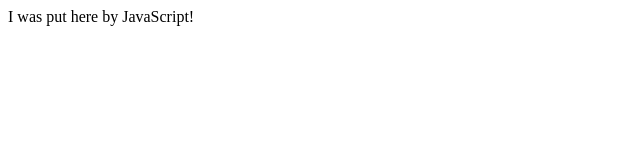
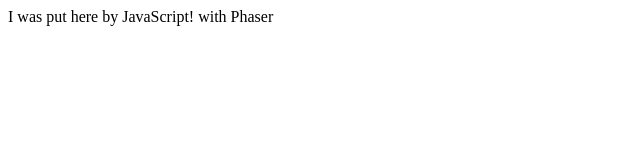
Before and after one commit to Haroonabdulrazaq/Heroes, a website built with webpack: page build/index.html in a window 1280 px wide. Shown: the full height of the page, 0-640 px from the left. Built offline with nearby package versions, Linux system fonts and the light colour scheme.

Commit message:
Fix dependecy error

```diff
--- a/package.json
+++ b/package.json
@@ -9,7 +9,8 @@
     "babel-core": "6",
     "babel-loader": "^7.0.0",
     "babel-preset-env": "^1.7.0",
-    "webpack": "^3.0.0",
+    "copy-webpack-plugin": "^7.0.0",
+    "webpack": "^3.11.0",
     "webpack-dev-server": "^2.0.0"
   },
   "dependencies": {
--- a/src/index.js
+++ b/src/index.js
@@ -1,3 +1,3 @@
 const messageEl = document.createElement('div');
-messageEl.textContent = 'I was put here by JavaScript!';
+messageEl.textContent = 'I was put here by JavaScript! with Phaser';
 document.body.appendChild(messageEl);
```
Also changed, not shown: build/index.html, 1 other file.
